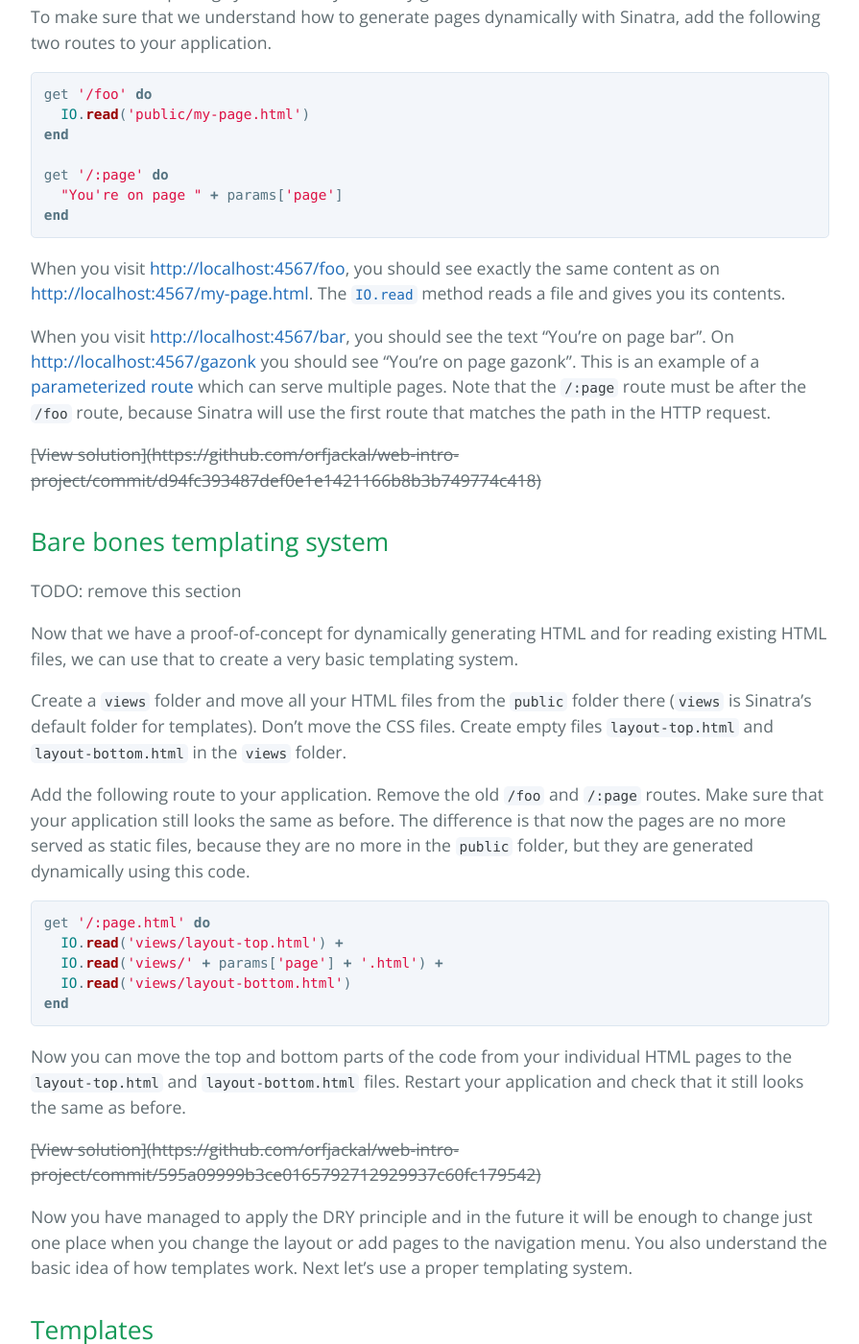
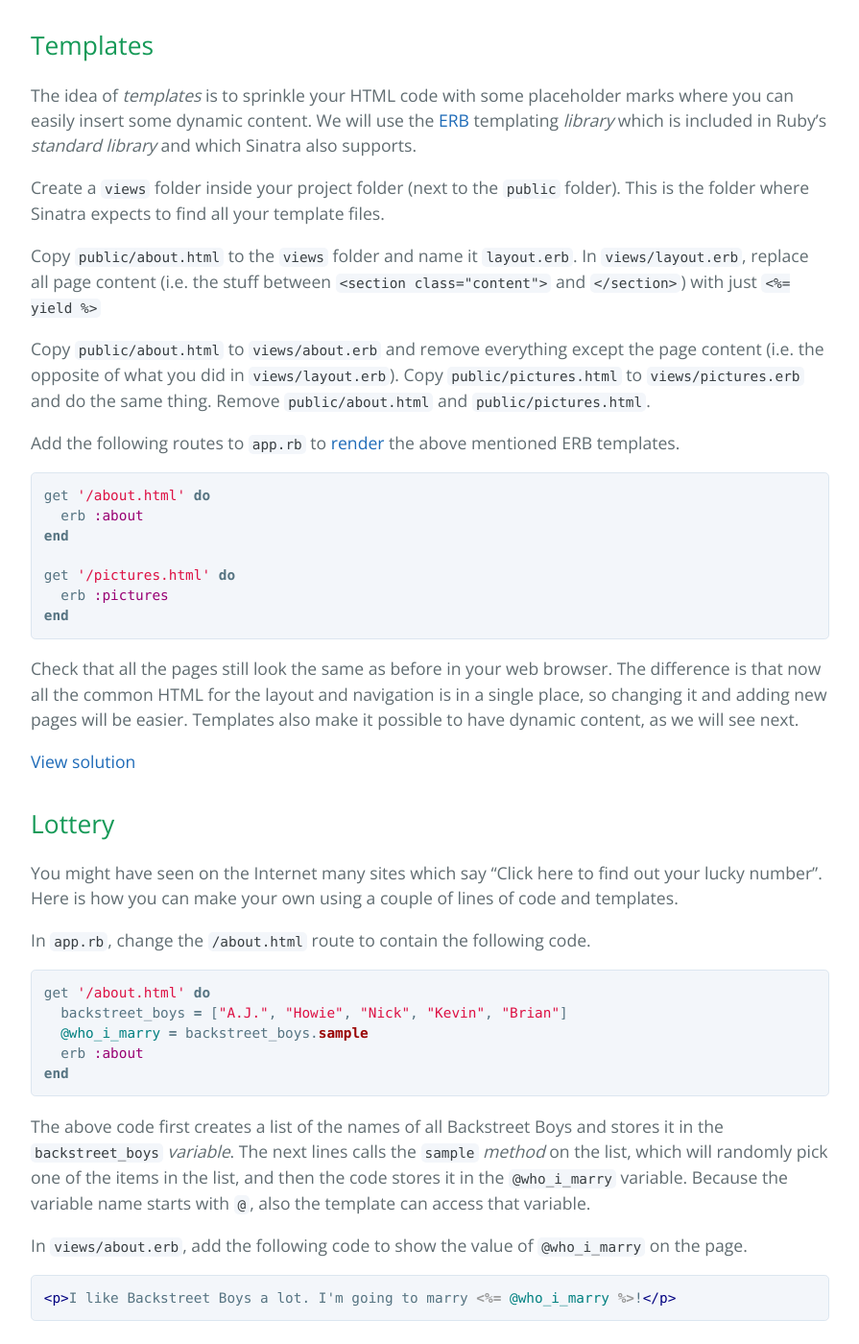
Before and after one commit to luontola/web-intro, a Jekyll site: the page built from templates.md, in a window 1280 px wide and 1400 px high, scrolled down 5526 px. Shown: the whole window at 96% size, without its empty margins (192-1087 px from the left). Built offline with Jekyll 4.4.1, drawn with Linux system fonts in a browser that asks for light colours; Markdown is read by kramdown in place of the engine named in the settings; some of the changed text lies outside the part shown.

Commit message:
WIP: Updated templates prose to match the new example solution

````diff
--- a/templates.md
+++ b/templates.md
@@ -77,7 +77,7 @@ Start the server with the command `rerun ruby app.rb` in your terminal. Try chan
 
 As a first step towards serving our web site through Sinatra, we can use Sinatra's ability to [serve static files][sinatra-static] to serve our existing HTML and CSS files unmodified.
 
-In the same folder as `app.rb`, create a new folder called `public` and move your HTML and CSS files and pictures there. Then start your web server with `ruby app.rb`, visit <http://localhost:4567/pictures.html> in your web browser and make sure that your site looks the same as before.
+Inside the same folder as `app.rb`, create a new folder called `public` and move your HTML and CSS files and pictures there. Then start your web server with `ruby app.rb`, visit <http://localhost:4567/pictures.html> in your web browser and make sure that your site looks the same as before, but this time it's being served to you by a web server the same way as all web sites on the Internet.
 
 * TODO: avoid åöä in path
 
@@ -88,112 +88,88 @@ In the same folder as `app.rb`, create a new folder called `public` and move you
 
 ## Fix the front page
 
-You should make sure that people can visit your web site through its base URL instead of having to know one of its sub pages.
+You should make sure that people can visit your web site through its base URL, the same way as all web sites on the Internet, instead of having to know one of its sub pages.
 
 First try going to <http://localhost:4567/> on your current site. It should show an error message "Sinatra doesn’t know this ditty." Let's fix that.
 
-Change your `app.rb` to [redirect][sinatra-redirect] the path `/` to `/my-page.html`. Restart the web server and check that when you visit <http://localhost:4567/>, it will send your web browser to the <http://localhost:4567/my-page.html> address.
+Change your `app.rb` to [redirect][sinatra-redirect] the path `/` to `/about.html` by adding the following route.
+
+```ruby
+get '/' do
+  redirect to('/about.html')
+end
+```
+
+Check that when you visit <http://localhost:4567/>, your web browser immediately goes to the <http://localhost:4567/about.html> address.
 
 ![Front page redirect works](front-page-redirect.png)
 
 [View solution](https://github.com/orfjackal/web-intro-project/commit/09b915909b1bc173e6f87b8f96a73815fcb66232)
 
 
-## Generating pages dynamically
+## Templates
 
-TODO: remove this section
+The idea of *templates* is to sprinkle your HTML code with some placeholder marks where you can easily insert some dynamic content. We will use the [ERB][erb] templating *library* which is included in Ruby's *standard library* and which Sinatra also supports.
 
-The idea of a templating system is to dynamically generate the HTML that will be shown to the user. To make sure that we understand how to generate pages dynamically with Sinatra, add the following two routes to your application.
+Create a `views` folder inside your project folder (next to the `public` folder). This is the folder where Sinatra expects to find all your template files.
+
+Copy `public/about.html` to the `views` folder and name it `layout.erb`. In `views/layout.erb`, replace all page content (i.e. the stuff between `<section class="content">` and `</section>`) with just `<%= yield %>`
+
+Copy `public/about.html` to `views/about.erb` and remove everything except the page content (i.e. the opposite of what you did in `views/layout.erb`). Copy `public/pictures.html` to `views/pictures.erb` and do the same thing. Remove `public/about.html` and `public/pictures.html`.
+
+Add the following routes to `app.rb` to [render][sinatra-templates] the above mentioned ERB templates.
 
 ```ruby
-get '/foo' do
-  IO.read('public/my-page.html')
+get '/about.html' do
+  erb :about
 end
 
-get '/:page' do
-  "You're on page " + params['page']
+get '/pictures.html' do
+  erb :pictures
 end
 ```
 
-When you visit <http://localhost:4567/foo>, you should see exactly the same content as on <http://localhost:4567/my-page.html>. The [`IO.read`][ruby-read] method reads a file and gives you its contents.
-
-When you visit <http://localhost:4567/bar>, you should see the text "You're on page bar". On <http://localhost:4567/gazonk> you should see "You're on page gazonk". This is an example of a [parameterized route][sinatra-routes] which can serve multiple pages. Note that the `/:page` route must be after the `/foo` route, because Sinatra will use the first route that matches the path in the HTTP request.
-
-<s>[View solution](https://github.com/orfjackal/web-intro-project/commit/d94fc393487def0e1e1421166b8b3b749774c418)</s>
-
-
-## Bare bones templating system
-
-TODO: remove this section
-
-Now that we have a proof-of-concept for dynamically generating HTML and for reading existing HTML files, we can use that to create a very basic templating system.
-
-Create a `views` folder and move all your HTML files from the `public` folder there (`views` is Sinatra's default folder for templates). Don't move the CSS files. Create empty files `layout-top.html` and `layout-bottom.html` in the `views` folder.
-
-Add the following route to your application. Remove the old `/foo` and `/:page` routes.  Make sure that your application still looks the same as before. The difference is that now the pages are no more served as static files, because they are no more in the `public` folder, but they are generated dynamically using this code.
-
-```ruby
-get '/:page.html' do
-  IO.read('views/layout-top.html') +
-  IO.read('views/' + params['page'] + '.html') +
-  IO.read('views/layout-bottom.html')
-end
-```
-
-Now you can move the top and bottom parts of the code from your individual HTML pages to the `layout-top.html` and `layout-bottom.html` files. Restart your application and check that it still looks the same as before.
-
-<s>[View solution](https://github.com/orfjackal/web-intro-project/commit/595a09999b3ce0165792712929937c60fc179542)</s>
-
-Now you have managed to apply the DRY principle and in the future it will be enough to change just one place when you change the layout or add pages to the navigation menu. You also understand the basic idea of how templates work. Next let's use a proper templating system.
-
-
-## Templates
-
-TODO: rewrite this section
-
-[ERB][erb] is a templating system which comes with Ruby's standard library, so it's easy to get started with and also [Sinatra supports it][sinatra-templates]. Change your application to use ERB instead of the code we wrote earlier.
-
-* Combine `layout-top.html` and `layout-bottom.html` into a file `layout.erb`, and add the `<%= yield %>` code where the page content should be inserted
-* Rename the file extension of the `.html` pages in the `views` folder to `.erb`
-* Change the `/:page.html` route to call the `erb` method:
-
-```ruby
-get '/:page.html' do
-  erb params['page'].to_sym
-end
-```
-
-*Note: The above code has a security vulnerability, but we'll address that in a [later chapter](/security/).*
-
-After restarting your application, check that all the pages still look the same before. This time it's being powered by the ERB templating system, so later we'll be able to take advantage of some of its useful features.
+Check that all the pages still look the same as before in your web browser. The difference is that now all the common HTML for the layout and navigation is in a single place, so changing it and adding new pages will be easier. Templates also make it possible to have dynamic content, as we will see next.
 
 [View solution](https://github.com/orfjackal/web-intro-project/commit/47cb34755f57f56f478dbee80ccfa4887fba5177)
 
 
 ## Lottery
 
-TODO
+You might have seen on the Internet many sites which say "Click here to find out your lucky number". Here is how you can make your own using a couple of lines of code and templates.
+
+In `app.rb`, change the `/about.html` route to contain the following code.
+
+```ruby
+get '/about.html' do
+  backstreet_boys = ["A.J.", "Howie", "Nick", "Kevin", "Brian"]
+  @who_i_marry = backstreet_boys.sample
+  erb :about
+end
+```
+
+The above code first creates a list of the names of all Backstreet Boys and stores it in the `backstreet_boys` *variable*. The next lines calls the `sample` *method* on the list, which will randomly pick one of the items in the list, and then the code stores it in the `@who_i_marry` variable. Because the variable name starts with `@`, also the template can access that variable.
+
+In `views/about.erb`, add the following code to show the value of `@who_i_marry` on the page.
+
+```erb
+<p>I like Backstreet Boys a lot. I'm going to marry <%= @who_i_marry %>!</p>
+```
+
+Try reloading the about page in your web browser multiple times. The name should change randomly every time that the page is reloaded.
 
 [View solution](https://github.com/orfjackal/web-intro-project/commit/0aa84a7aee603691d888ccb4ddc218ef0a37dbff)
 
 
 ## Front page at the root
 
-TODO: rewrite this chapter
+Normally the front page of every web site is at the root path (`/`), but on our web site it's instead at the `/about.html` path. We can solve that by rendering the about template at the root path instead of doing a redirect.
 
-Before moving on to the next topic, let's clean up our code a little bit. The front page of a site should be at the root path (`/`) and there is a convention to call it the *index* page.
+In `app.rb`, remove the old `/` route and change the `/about.html` route to be the new `/` route.
 
-Rename `my-page.erb` to `index.erb` and change your routes to render it at the root instead of doing a page redirect. This is easy to do now that we have templates.
+In `views/layout.erb`, change the link to the about page from `<a href="about.html">` to `<a href="/">`.
 
-```ruby
-get '/' do
-  erb :index
-end
-```
-
-Also change the link in your navigation menu from `<a href="my-page.html">` to `<a href="/">`. The `/` path refers to the base URL of your web site.
-
-In the layout it's a good practice to have all the links prefixed with `/`, because that way they will work the same way regardless of the page where the user is currently. You can read more about this in [Absolute vs. Relative Paths/Links][absolute-vs-relative-paths].
+Check that when you visit <http://localhost:4567/>, your web browser stays at the <http://localhost:4567/> address and shows the front page.
 
 ![Front page at the root](front-page-root.png)
 
@@ -380,6 +356,8 @@ TODO
 
 TODO
 
+In the layout it's a good practice to have all the links prefixed with `/`, because that way they will work the same way regardless of the page where the user is currently. You can read more about this in [Absolute vs. Relative Paths/Links][absolute-vs-relative-paths].
+
 [View solution](https://github.com/orfjackal/web-intro-project/commit/b719dcc1e819a283788de845fd3eb64763c4cadd)
 
 
````
